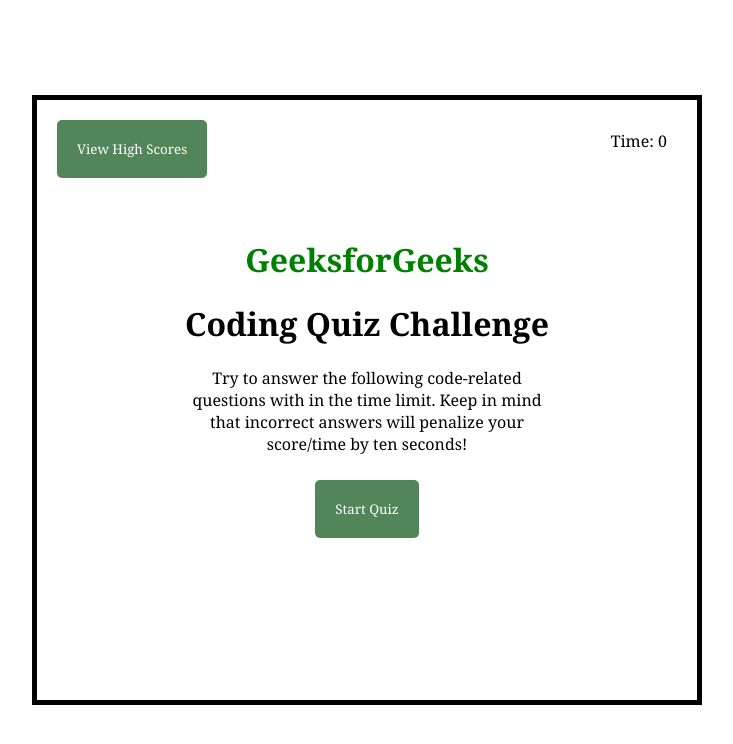
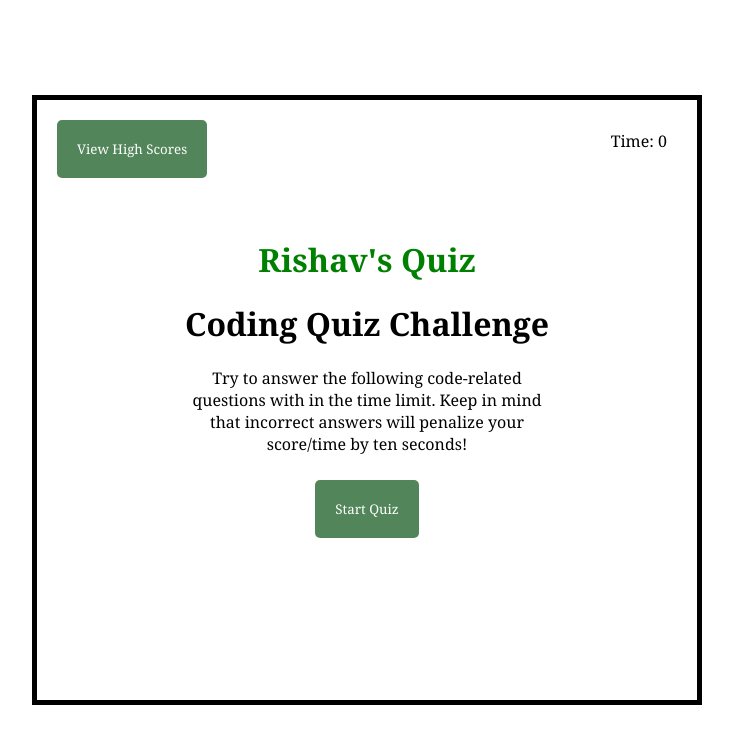
Before and after one commit to RishavRoy28/Quiz-App-with-Timer, a plain HTML site: page index.html in a window 1280 px wide. Shown: the whole page, without its empty margins (273-1006 px from the left). Drawn offline with Linux system fonts and the light colour scheme.

Commit message:
Update index.html

```diff
--- a/index.html
+++ b/index.html
@@ -40,7 +40,7 @@
                 <div class="landing"
                      id="start-screen">
                     <h1 id="top">
-                        GeeksforGeeks
+                        Rishav's Quiz
                     </h1>
                     <h1>
                         Coding Quiz Challenge
```
